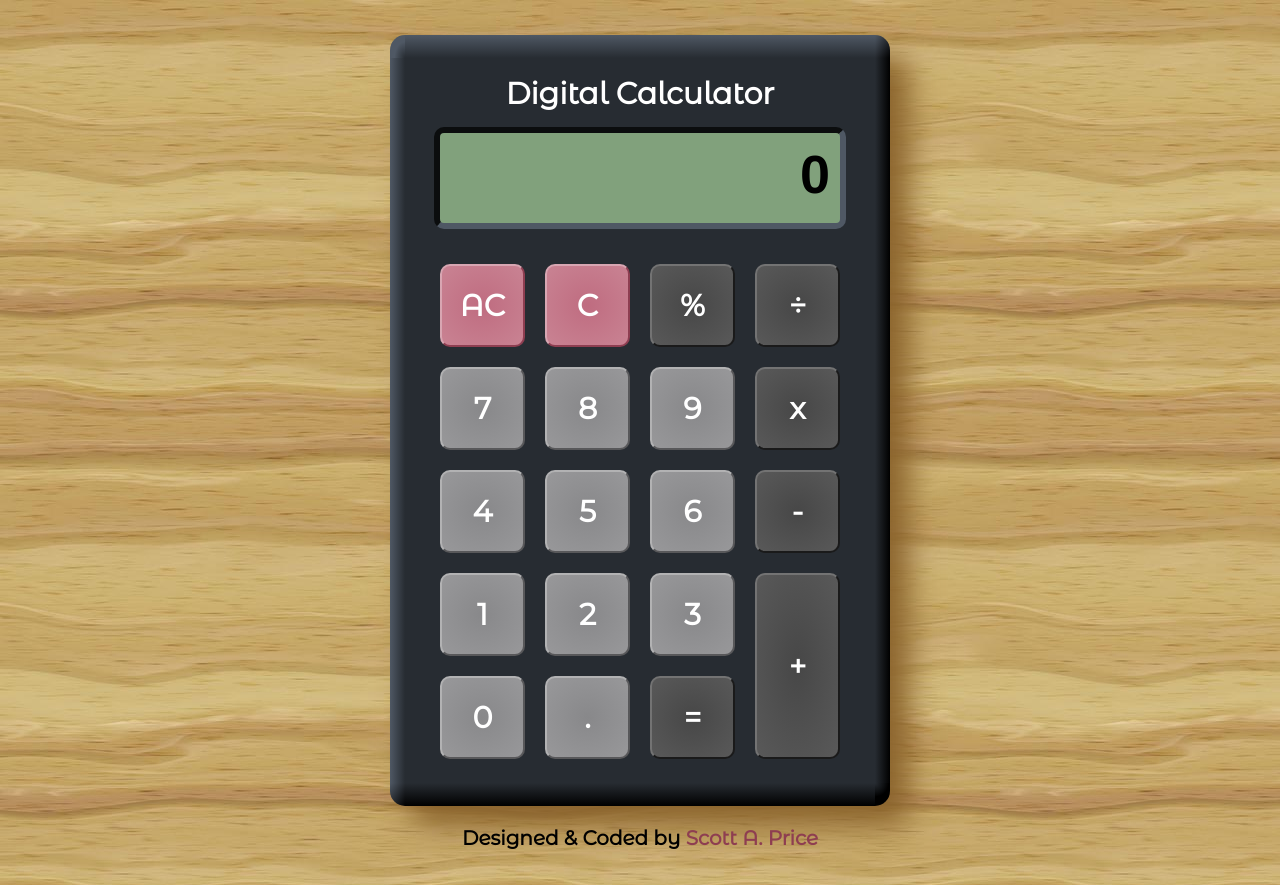
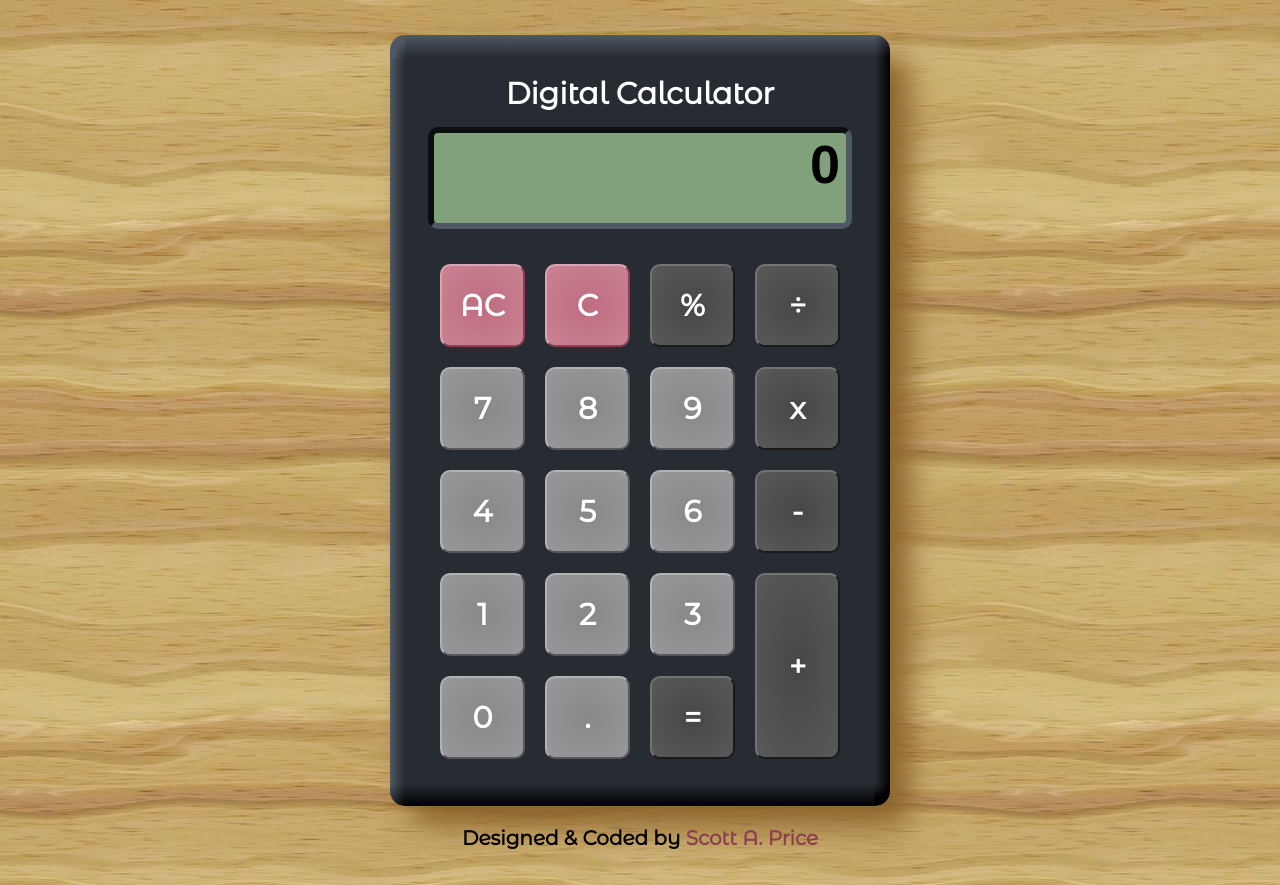
Before and after one commit to sayes2x/calculator, a React app: page / in a window 1280 px wide. Built offline with nearby package versions, Linux system fonts and the light colour scheme; a web font is replaced by a local one.

Commit message:
fixed screen

```diff
--- a/src/index.css
+++ b/src/index.css
@@ -86,22 +86,23 @@ body {
   border-top-color: #0b0d0e;
   border-right-color: #4f5864;
   border-bottom-color: #4f5864;
+  padding: 0 calc(3px * var(--mult)) 0;
 }
 
 .result {
   font-weight: bold;
   text-align: right;
   font-size: calc(27px * var(--mult));
+  height: calc(27px * var(--mult));
   margin: 0;
-  padding: calc(5px * var(--mult)) calc(5px * var(--mult)) 0;
 }
 
 .que {
   color: #404040;
   text-align: right;
   font-size: calc(12px * var(--mult));
+  height: calc(12px * var(--mult));
   margin: 0;
-  padding: 0 5px;
 }
 
 .keypad {
@@ -218,9 +219,6 @@ a {
   .screen {
     margin: 15px auto 35px;
   }
-  .que {
-    padding: 0 10px 10px;
-  }
   .keypad {
     height: 495px;
     padding-top: 0;
```
Also changed, not shown: 1 other file.
